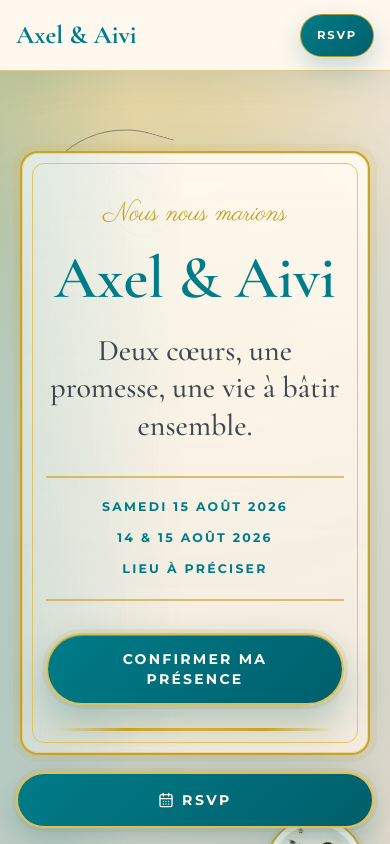
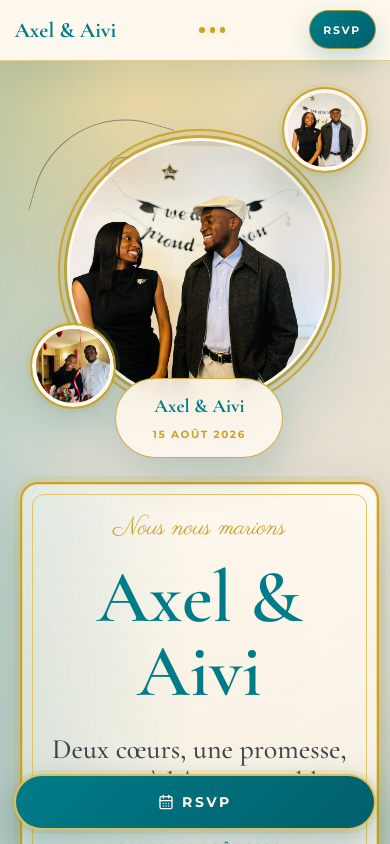
Before and after one commit to aubinaso/wedding-website, a React (Vite) app: page / in a window 390 px wide. Shown: the top 844 px of the page. Built offline with nearby package versions, Linux system fonts and the light colour scheme.

Commit message:
mise à jour

```diff
--- a/src/App.jsx
+++ b/src/App.jsx
@@ -322,6 +322,11 @@ function App() {
             <a key={item.href} href={item.href}>{item.label}</a>
           ))}
         </div>
+        <div className="nav-menu-dot" aria-hidden="true">
+          <span />
+          <span />
+          <span />
+        </div>
         <a href={wedding.rsvpLink} className="nav-rsvp">RSVP</a>
       </nav>
 
--- a/src/index.css
+++ b/src/index.css
@@ -183,6 +183,21 @@ body {
   transition: color 220ms ease;
 }
 
+.nav-menu-dot {
+  display: inline-flex;
+  align-items: center;
+  gap: 0.28rem;
+  padding: 0.55rem 0.25rem;
+}
+
+.nav-menu-dot span {
+  width: 0.35rem;
+  height: 0.35rem;
+  border-radius: 999px;
+  background: var(--color-rich-gold);
+  box-shadow: 0 0 8px rgba(212, 175, 55, 0.3);
+}
+
 .nav-links a:hover {
   color: var(--color-teal);
 }
@@ -204,6 +219,10 @@ body {
 @media (min-width: 850px) {
   .nav-links {
     display: flex;
+  }
+
+  .nav-menu-dot {
+    display: none;
   }
 }
 
@@ -820,33 +839,205 @@ body {
 }
 
 @media (max-width: 640px) {
+  .top-nav {
+    padding: 0.65rem 0.9rem;
+  }
+
+  .nav-brand {
+    font-size: 1.35rem;
+  }
+
+  .nav-rsvp {
+    padding: 0.65rem 0.85rem;
+    font-size: 0.68rem;
+  }
+
+  .hero-section {
+    min-height: auto;
+    padding-top: 1.35rem;
+    padding-bottom: 3.75rem;
+  }
+
+  .hero-section .mx-auto.grid {
+    gap: 1.5rem;
+  }
+
+  .hero-card {
+    order: 2;
+    padding: 2rem 1.25rem 2.45rem;
+    border-width: 2px;
+    box-shadow:
+      0 24px 70px rgba(0, 95, 107, 0.22),
+      0 0 0 6px rgba(212, 175, 55, 0.14),
+      inset 0 0 0 1px rgba(224, 193, 90, 0.45);
+  }
+
+  .hero-card h1 {
+    font-size: clamp(4rem, 19vw, 5.6rem);
+  }
+
+  .hero-card .font-serif.text-3xl {
+    font-size: 1.75rem;
+    line-height: 1.16;
+  }
+
+  .script-label {
+    font-size: 1.55rem;
+  }
+
+  .hero-details {
+    gap: 0.65rem;
+    margin-top: 1.5rem;
+    padding: 1rem 0;
+    font-size: 0.72rem;
+    letter-spacing: 0.14em;
+  }
+
   .hero-photo-cluster {
-    min-height: 30rem;
+    min-height: 23.5rem;
+    order: 1;
+    width: min(92vw, 25rem);
   }
 
   .hero-oval {
-    width: min(76vw, 22rem);
-    height: min(76vw, 22rem);
+    width: min(68vw, 19rem);
+    height: min(68vw, 19rem);
+    outline-offset: 7px;
+  }
+
+  .hero-orbit-photo {
+    width: clamp(5rem, 21vw, 6.8rem);
+    height: clamp(5rem, 21vw, 6.8rem);
+    border-width: 4px;
   }
 
   .hero-orbit-one {
-    right: 0.2rem;
+    top: 0.4rem;
+    right: 0.8rem;
   }
 
   .hero-orbit-two {
-    bottom: 4.5rem;
-    left: 0.2rem;
+    bottom: 3.2rem;
+    left: 0.75rem;
   }
 
   .hero-photo-signature {
     right: 50%;
-    bottom: 0.2rem;
+    bottom: 0;
+    min-width: 10.5rem;
+    padding: 0.8rem 1rem;
     transform: translateX(50%);
+  }
+
+  .hero-photo-signature span {
+    font-size: 1.2rem;
+  }
+
+  .section-shell {
+    padding-top: 4.25rem;
+    padding-bottom: 4.25rem;
+  }
+
+  .section-title {
+    font-size: clamp(2.45rem, 12vw, 3.25rem);
+    line-height: 1.03;
+  }
+
+  .section-copy {
+    font-size: 1rem;
+    line-height: 1.85;
+  }
+
+  .lux-card,
+  .testimonial-card,
+  .story-card {
+    border-width: 2px;
+    box-shadow:
+      0 20px 58px rgba(0, 95, 107, 0.15),
+      0 0 0 4px rgba(212, 175, 55, 0.08),
+      inset 0 0 0 1px rgba(224, 193, 90, 0.2);
+  }
+
+  .testimonial-card,
+  .story-card {
+    padding: 1.35rem;
+  }
+
+  .story-quote {
+    border-left: 0;
+    border-top: 4px solid var(--color-rich-gold);
+    border-radius: 18px;
+    text-align: center;
+  }
+
+  .story-photo {
+    width: min(100%, 15.5rem);
+  }
+
+  .invitation-photo {
+    width: min(100%, 17rem);
+    margin-inline: auto;
+  }
+
+  .details-callout {
+    align-items: flex-start;
+    justify-content: flex-start;
+    padding: 1.1rem;
+  }
+
+  .details-callout p {
+    font-size: 1.75rem;
+  }
+
+  .mini-detail-grid div {
+    border-width: 2px;
+  }
+
+  .gold-divider {
+    gap: 0.75rem;
+    padding-top: 1.6rem;
+    padding-bottom: 1.6rem;
+  }
+
+  .gold-divider span {
+    height: 2px;
+  }
+
+  .gallery-grid {
+    grid-template-columns: 1fr;
+    gap: 2.25rem;
+    max-width: 20rem;
+    margin-right: auto;
+    margin-left: auto;
   }
 
   .gallery-placeholder,
   .gallery-image {
     aspect-ratio: 1;
+  }
+
+  .gallery-image {
+    border-width: 5px;
+    outline-width: 3px;
+  }
+
+  .rsvp-card {
+    padding-top: 3rem;
+    padding-bottom: 3rem;
+    border-radius: 22px;
+  }
+
+  .premium-button,
+  .secondary-button,
+  .footer-link,
+  .mobile-rsvp {
+    min-height: 3.25rem;
+  }
+
+  .mobile-rsvp {
+    bottom: 0.9rem;
+    left: 0.9rem;
+    right: 0.9rem;
   }
 }
 
```
